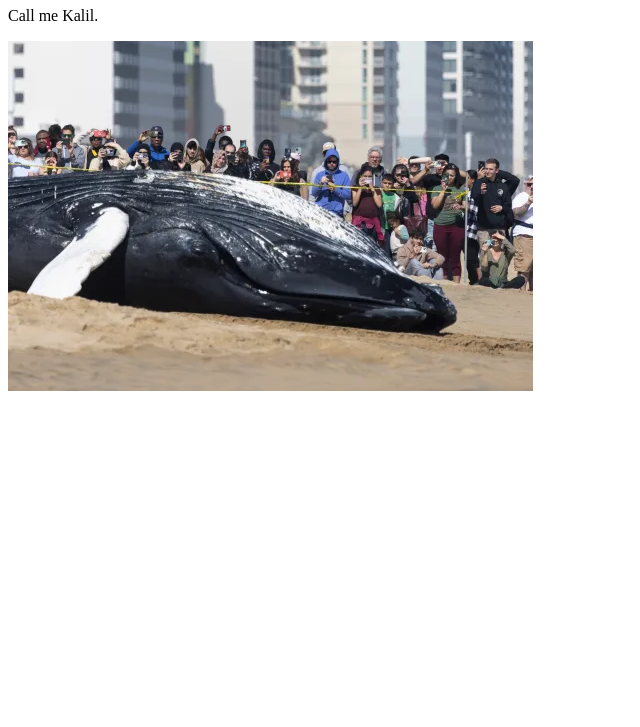
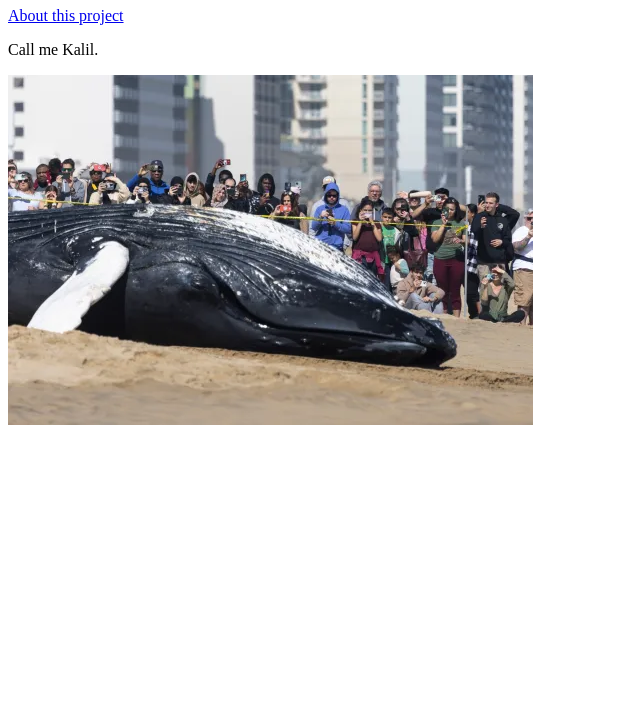
Before and after one commit to KalilK13/website, a plain HTML site: page index.html in a window 1280 px wide. Shown: the part 73-800 px from the top of the page, without its empty margins (0-640 px from the left). Drawn offline with Linux system fonts and the light colour scheme.

Commit message:
Add a link to the About page

```diff
--- a/index.html
+++ b/index.html
@@ -2,5 +2,5 @@
 <html> <head>
 <title>A whale of a greeting</title> </head>
 <body>
-<h1>hello, world</h1> <p>Call me Kalil.</p> <img src="images/breaching_whale.jpg">
+<h1>hello, world</h1> <a href="about.html">About this project</a> <p>Call me Kalil.</p> <img src="images/breaching_whale.jpg">
 </body> </html>
```
